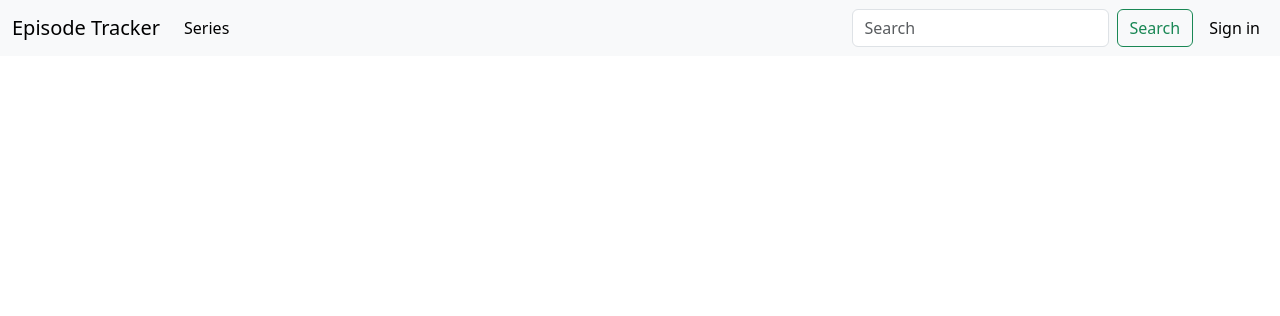
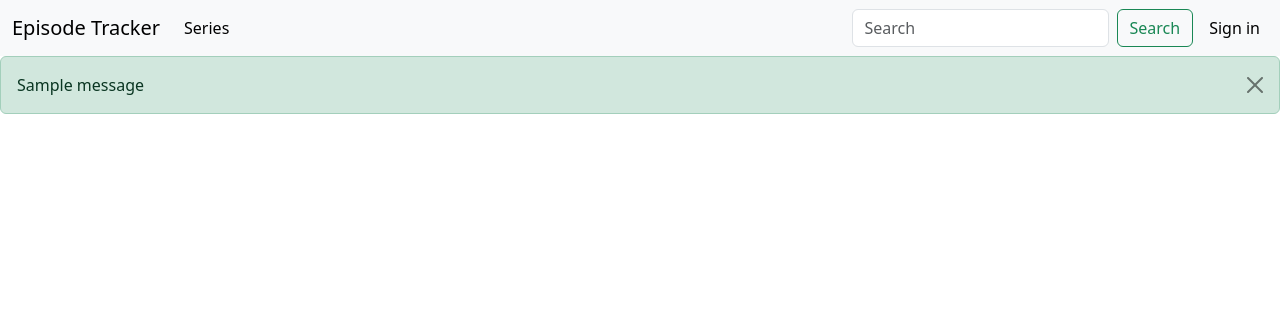
Before and after one commit to krooonk/EpisodeTacker, a Flask app: page / in a window 1280 px wide. Shown: the top 316 px of the page. Run offline with Flask 3, Linux system fonts and the light colour scheme; tables that the repository leaves empty hold one stand-in row (values such as "Sample post"); one stand-in notice (Sample message) is shown.

Commit message:
Add flash messages to base template

```diff
--- a/episodeTrackerApp/templates/base.html
+++ b/episodeTrackerApp/templates/base.html
@@ -10,6 +10,7 @@
   </title>
 
   <link href="https://cdn.jsdelivr.net/npm/bootstrap@5.3.2/dist/css/bootstrap.min.css" rel="stylesheet">
+  <script src="https://cdn.jsdelivr.net/npm/bootstrap@5.3.2/dist/js/bootstrap.bundle.min.js"></script>
 </head>
 
 <body>
@@ -45,6 +46,17 @@
   </div>
 </nav>
 
+{% with messages = get_flashed_messages(with_categories=true) %}
+  {% if messages %}
+    {% for category, message in messages %}
+      <div class="alert alert-{{ category }} alert-dismissible fade show" role="alert">
+        {{ message }}
+        <button type="button" class="btn-close" data-bs-dismiss="alert" aria-label="Close"></button>
+      </div>
+    {% endfor %}
+  {% endif %}
+{% endwith %}
+
 
 {% block content %}
 
```
